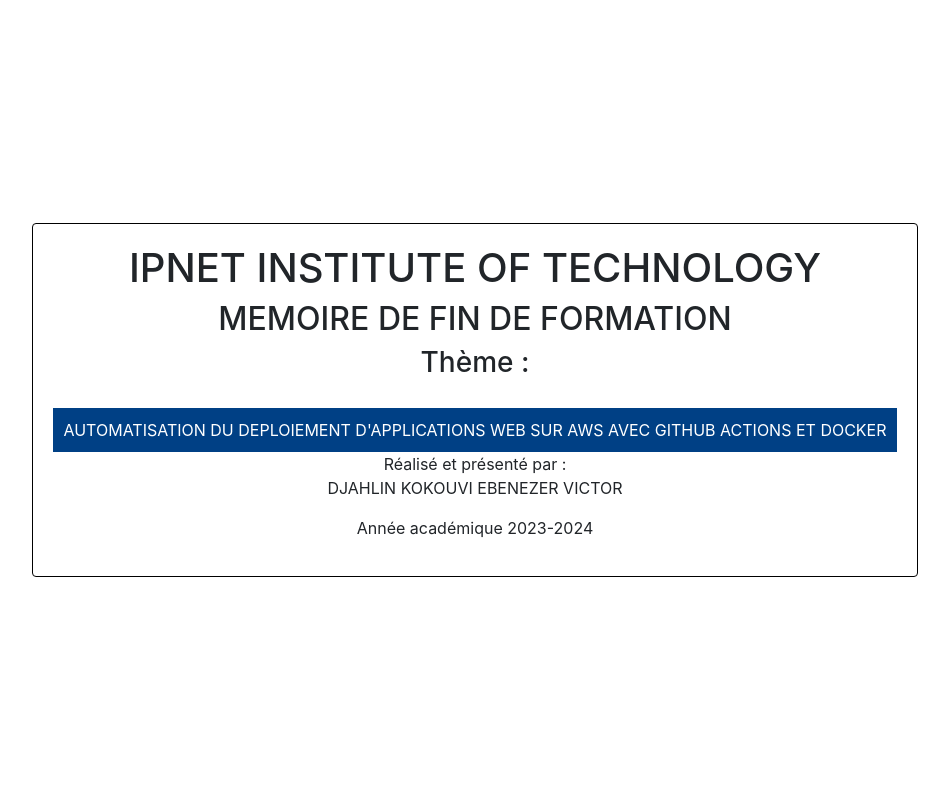
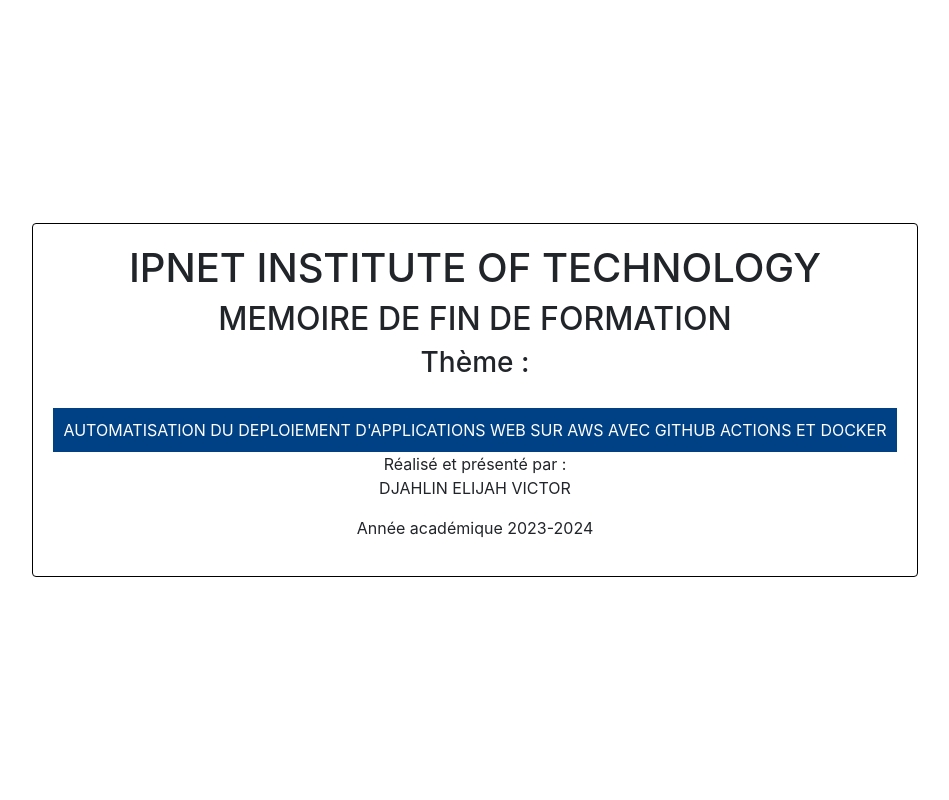
Before and after one commit to eliejah-koffi/test1, a Django app: page /presentation in a window 1280 px wide. Shown: the whole page, without its empty margins (165-1114 px from the left). Run offline with Django 5.2, Linux system fonts and the light colour scheme; some libraries are stand-ins or nearby versions.

Commit message:
9 launch

```diff
--- a/memoire/templates/presentation.html
+++ b/memoire/templates/presentation.html
@@ -43,7 +43,7 @@
                 AUTOMATISATION DU DEPLOIEMENT D'APPLICATIONS WEB SUR AWS AVEC GITHUB ACTIONS ET DOCKER
             </div>
             <p>Réalisé et présenté par :<br>
-               DJAHLIN KOKOUVI EBENEZER VICTOR</p>
+               DJAHLIN ELIJAH VICTOR</p>
             <p>Année académique 2023-2024</p>
         </div>
     </div>
```
